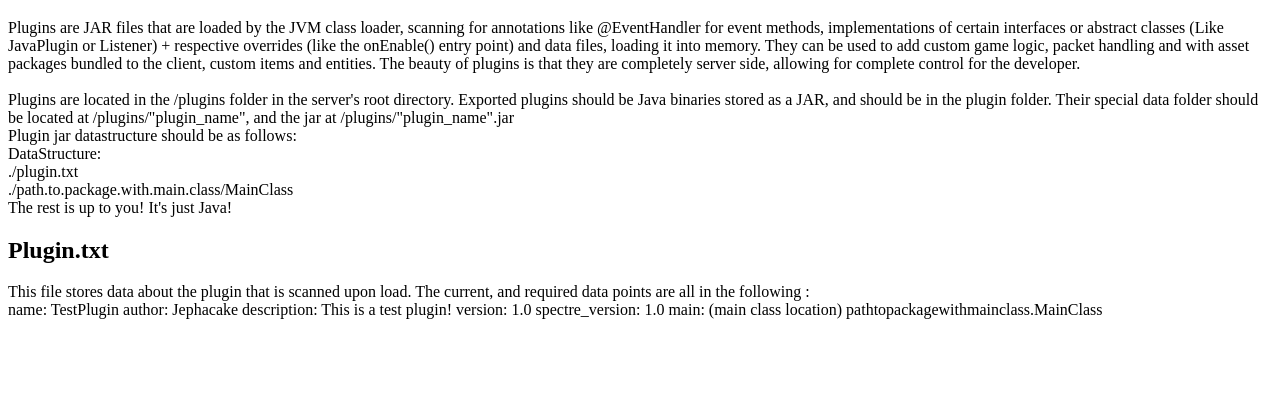
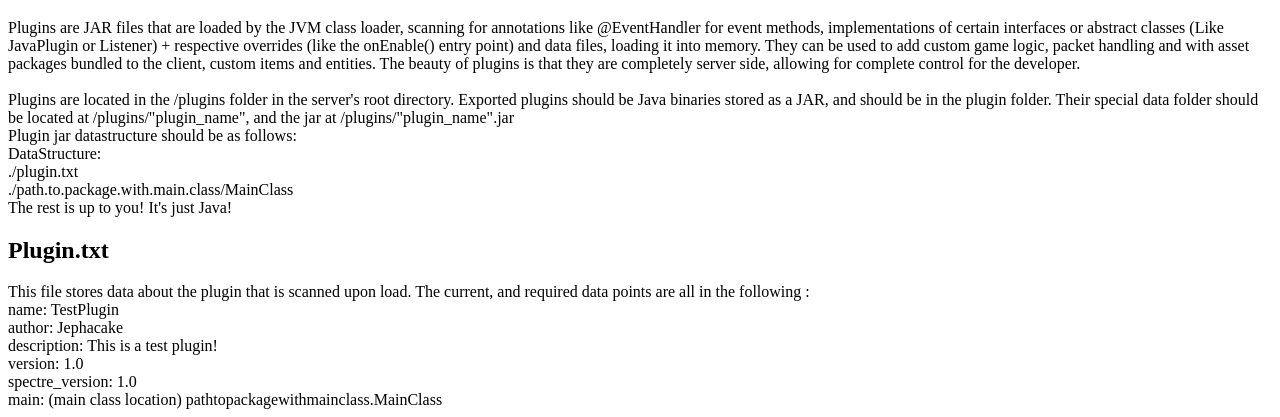
Before and after one commit to BobDaGithubAccount/spectre-documentation, a plain HTML site: page assets/plugin_development.html in a window 1280 px wide. Shown: the part 419-836 px from the top of the page. Before the commit the page ends 800 px from the top, so only its background shows below. Drawn offline with Linux system fonts and the light colour scheme.

Commit message:
Update plugin_development.html

```diff
--- a/assets/plugin_development.html
+++ b/assets/plugin_development.html
@@ -42,12 +42,12 @@
             <h2>Plugin.txt</h2>
             <p1>
                 This file stores data about the plugin that is scanned upon load. The current, and required data points are all in the following :<br>
-                name: TestPlugin
-                author: Jephacake
-                description: This is a test plugin!
-                version: 1.0
-                spectre_version: 1.0
-                main: (main class location) pathtopackagewithmainclass.MainClass
+                name: TestPlugin<br>
+                author: Jephacake<br>
+                description: This is a test plugin!<br>
+                version: 1.0<br>
+                spectre_version: 1.0<br>
+                main: (main class location) pathtopackagewithmainclass.MainClass<br>
             </p1>
         </div>
     </body>
```
